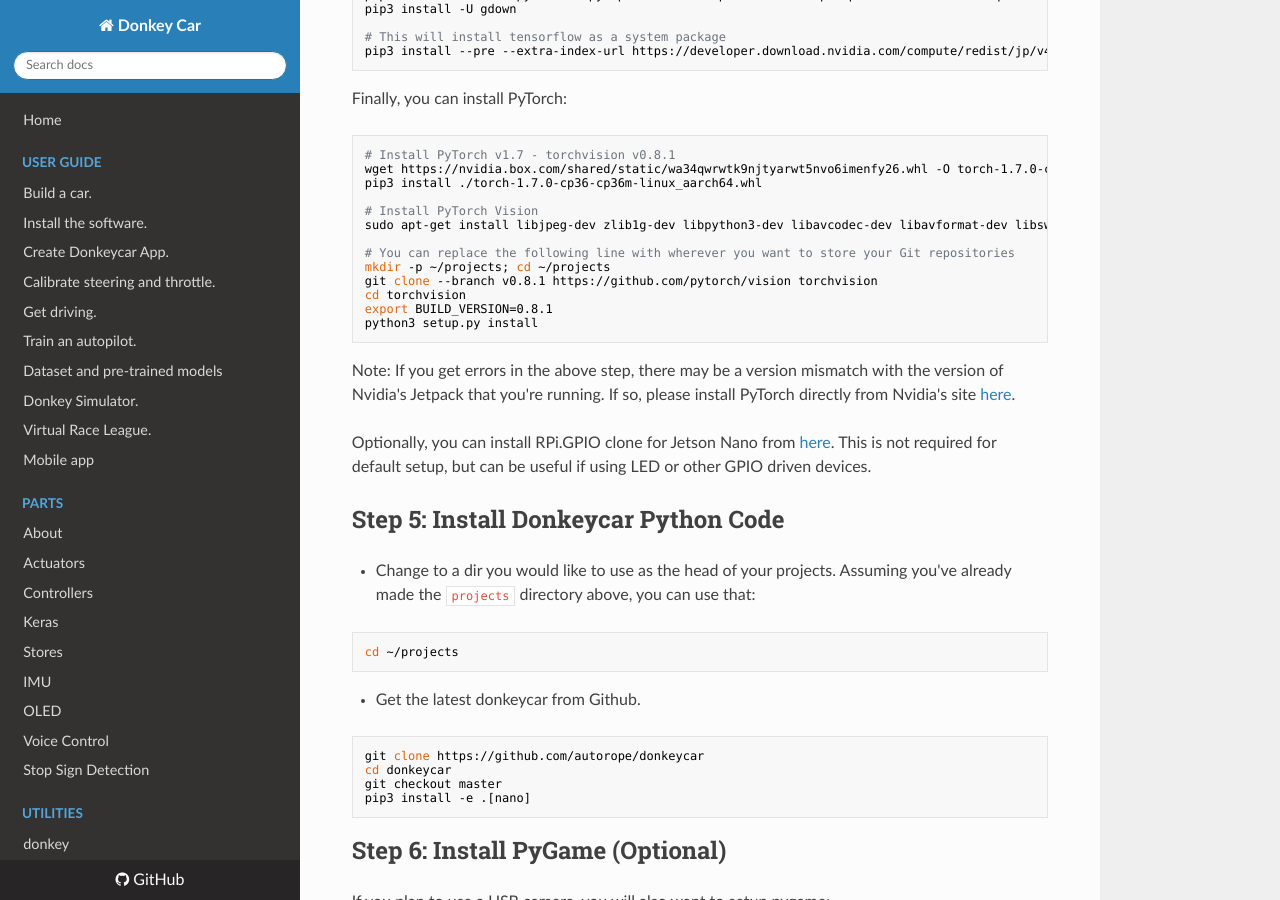
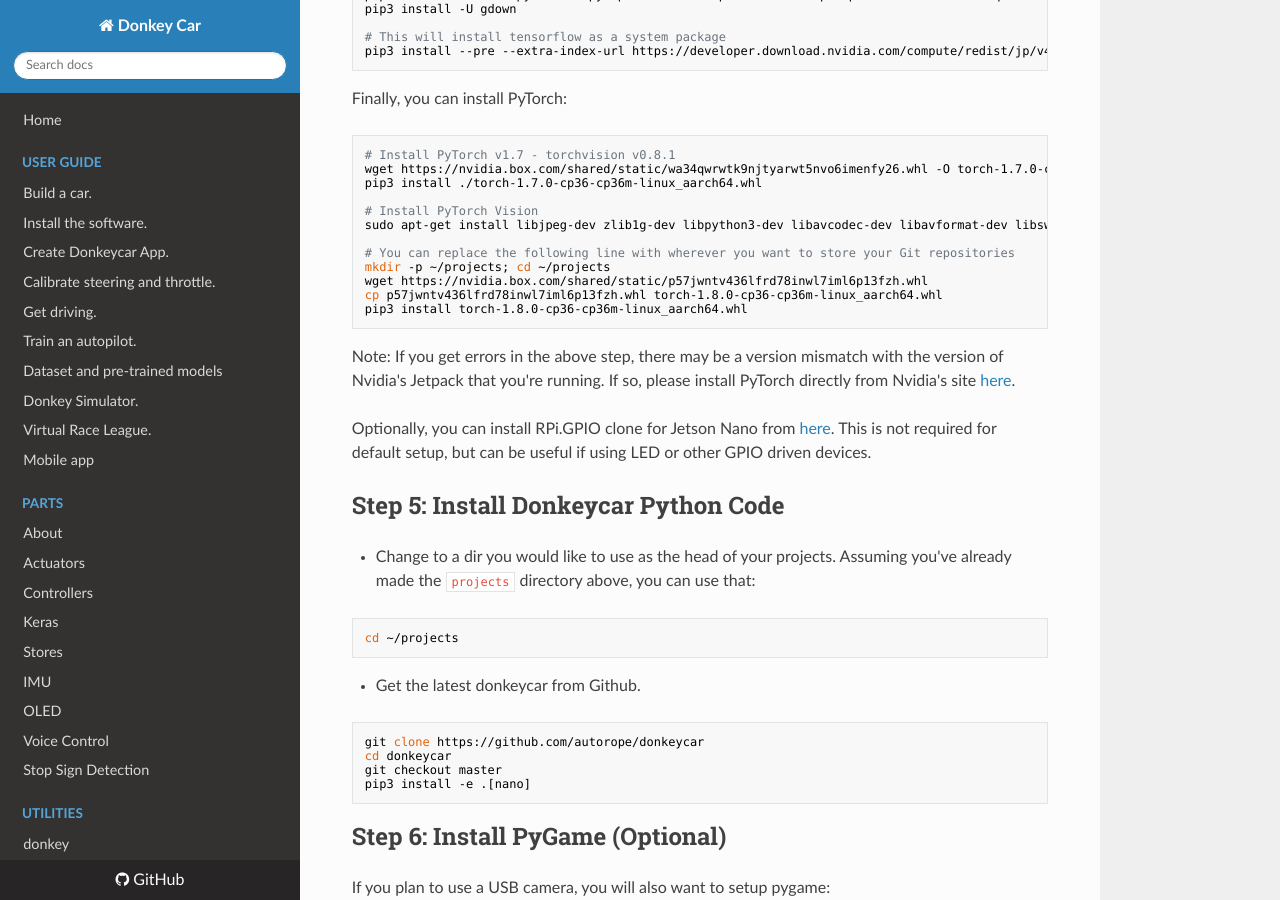
Before and after one commit to autorope/donkeydocs, an MkDocs documentation site: the page built from docs/guide/robot_sbc/setup_jetson_nano.md, in a window 1280 px wide and 900 px high, scrolled down 1321 px. Built offline with MkDocs 1.6.1, drawn with Linux system fonts in a browser that asks for light colours; nearby versions of some CDN libraries; old or Windows-style settings are respelled for this version of MkDocs.

Commit message:
Update to latest pytorch

````diff
--- a/docs/guide/robot_sbc/setup_jetson_nano.md
+++ b/docs/guide/robot_sbc/setup_jetson_nano.md
@@ -69,10 +69,9 @@ sudo apt-get install libjpeg-dev zlib1g-dev libpython3-dev libavcodec-dev libavf
 
 # You can replace the following line with wherever you want to store your Git repositories
 mkdir -p ~/projects; cd ~/projects
-git clone --branch v0.8.1 https://github.com/pytorch/vision torchvision
-cd torchvision
-export BUILD_VERSION=0.8.1
-python3 setup.py install
+wget https://nvidia.box.com/shared/static/p57jwntv436lfrd78inwl7iml6p13fzh.whl
+cp p57jwntv436lfrd78inwl7iml6p13fzh.whl torch-1.8.0-cp36-cp36m-linux_aarch64.whl
+pip3 install torch-1.8.0-cp36-cp36m-linux_aarch64.whl
 ```
 
 Note: If you get errors in the above step, there may be a version mismatch with the version of Nvidia's Jetpack that you're running. If so, please install PyTorch directly from Nvidia's site [here](https://forums.developer.nvidia.com/t/pytorch-for-jetson-version-1-8-0-now-available/72048).
````
